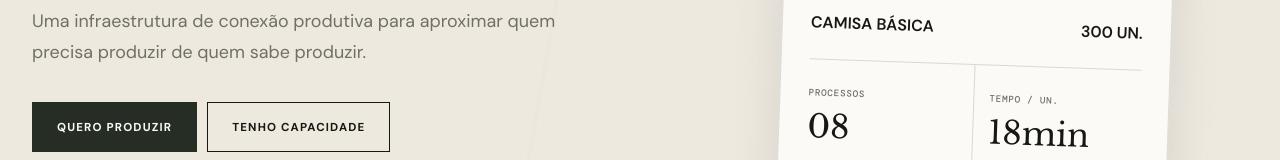
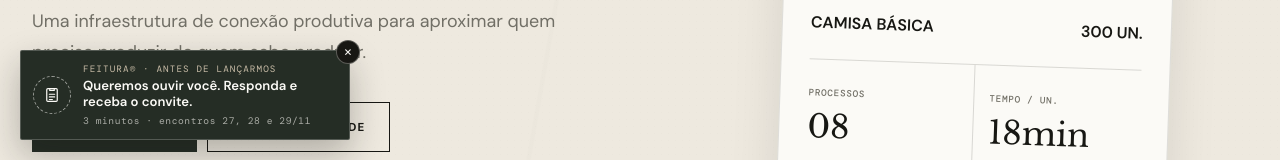
Before and after one commit to victormordekai/FEITURA, a plain HTML site: page index.html in a window 1280 px wide. Shown: the part 640-800 px from the top of the page. Drawn offline with nearby package versions, Linux system fonts and the light colour scheme.

Commit message:
Update index.html

```diff
--- a/index.html
+++ b/index.html
@@ -525,5 +525,6 @@
 <div data-footer></div>
 
 <script type="module" src="js/main.js"></script>
+<script src="js/feitura-form-hud.js" defer></script>
 </body>
 </html>
```
